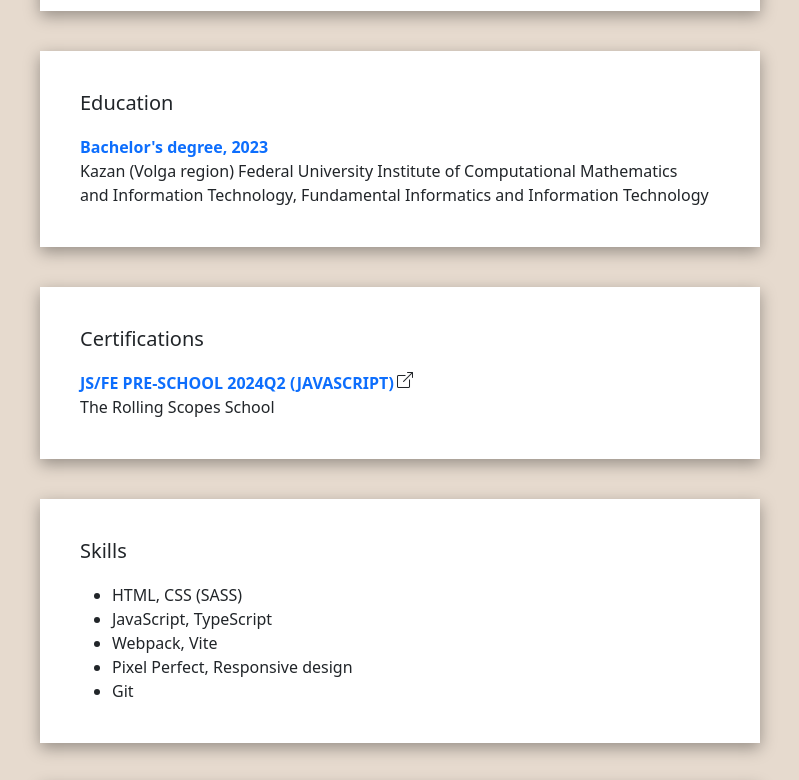
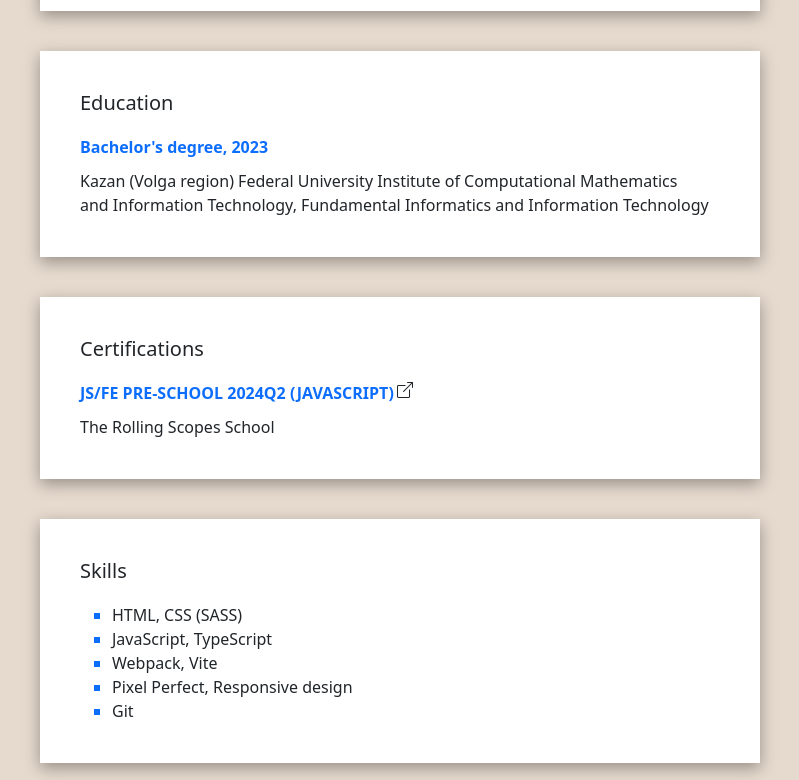
Before and after one commit to bt-diana/cv, a website built with webpack: page src/index.html in a window 1280 px wide. Shown: the part 1480-2260 px from the top of the page, without its empty margins (240-1039 px from the left). Built offline with nearby package versions, Linux system fonts and the light colour scheme.

Commit message:
style: change basic styles

```diff
--- a/src/styles/components/section-card.css
+++ b/src/styles/components/section-card.css
@@ -12,10 +12,18 @@
 
 .section-card__body {
     display: flex;
-    gap: 20px;
-    flex-wrap: wrap;
-    flex-direction: column;
+    gap: 40px;
+    flex-direction: row;
+
+    @media screen and (max-width: 700px) {
+        & {
+            gap: 20px;
+            flex-direction: column;
+        }
 }
+
+}
+
 
 .section-card__title {
     margin-bottom: 20px;
@@ -34,3 +42,9 @@
     display: flex;
     gap: 0.2rem;
 }
+
+.card-item {
+    display: flex;
+    flex-direction: column;
+    gap: 10px;
+}
--- a/src/styles/layout/main.css
+++ b/src/styles/layout/main.css
@@ -34,3 +34,10 @@ section:before {
     width: 100%;
     position: absolute;
 }
+
+li {
+    list-style-type: square;
+    &::marker {
+        color: #0d6efd;
+    }
+}
--- a/src/styles/layout/profile.css
+++ b/src/styles/layout/profile.css
@@ -89,12 +89,11 @@
     flex-direction: column;
     align-items: center;
     text-align: center;
+    gap: 10px;
 }
 
 .profile__break {
     width: 30%;
-    margin: 8px;
-    border: 1px solid #0d6efd;
     opacity: 1;
 }
 
```
